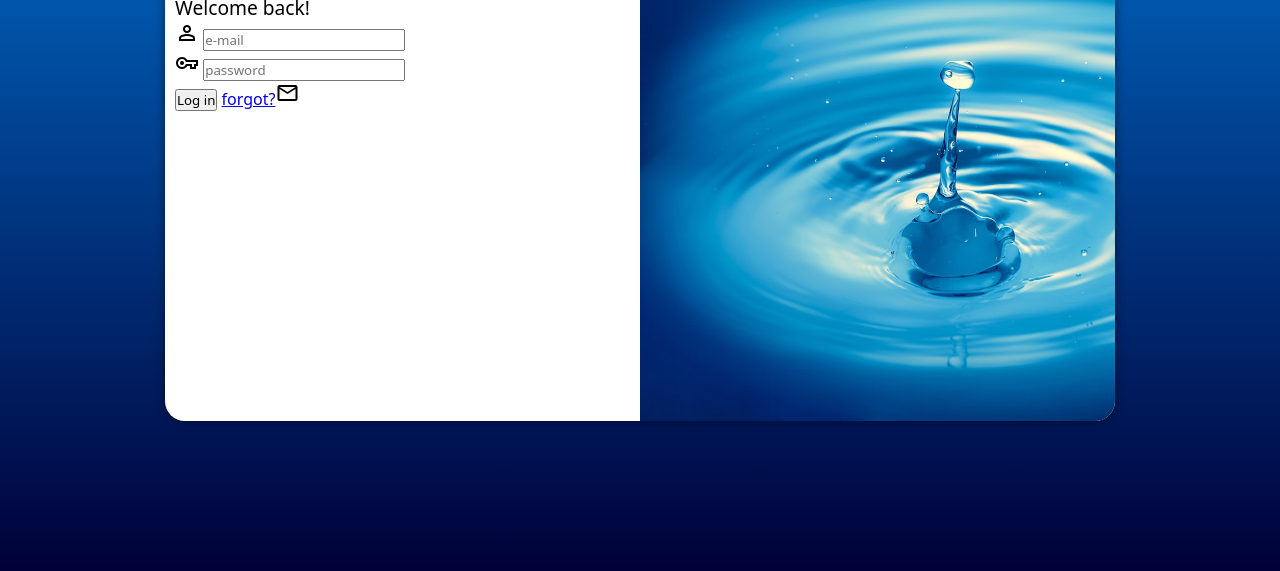
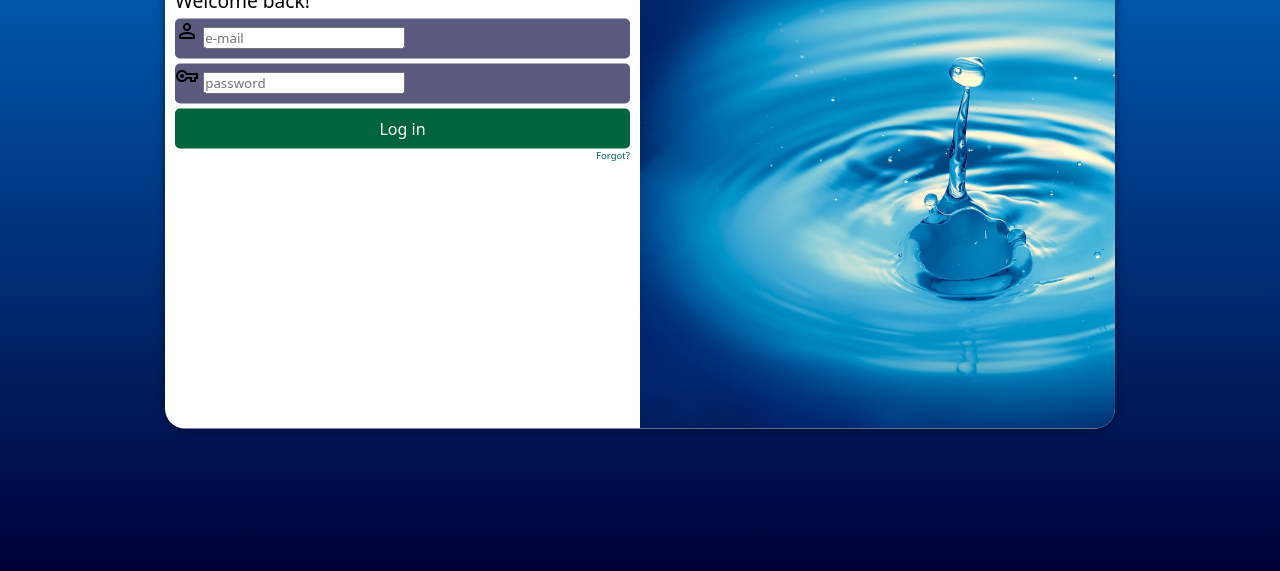
Before and after one commit to giorkakuda/Login, a plain HTML site: page index.html in a window 1280 px wide. Shown: the part 229-800 px from the top of the page. Drawn offline with nearby package versions, Linux system fonts and the light colour scheme.

Commit message:
form botao

```diff
--- a/index.html
+++ b/index.html
@@ -34,9 +34,7 @@
                         <label for="isenha"></label>
                     </div>
                     <input type="submit" value="Log in">
-                    <a href="esqueci.html">forgot?</a><span class="material-symbols-outlined">
-                        mail
-                        </span>
+                    <a href="esqueci.html" class="botao">Forgot?</a>
 
                 </form>
 
--- a/style.css
+++ b/style.css
@@ -20,7 +20,7 @@ main {
 section#Login {
     background-color: white;
     width: 250px;
-    height: 500px;
+    height: 515px;
     border-radius: 20px;
     box-shadow: 0px 0px 10px rgba(0, 0, 0, 0.5);
 
@@ -54,3 +54,34 @@ div#formulario >h1 {
 div#formulario > p {
     font-size: 0.8em;
 }
+
+form > input[type="submit"] {
+    display: block;
+    font-size: 1em;
+    width: 100%;
+    height: 40px;
+    background-color: rgb(0, 100, 62);
+    color: white;
+    border-radius: 5px;
+    border: none;
+    cursor: pointer;
+
+}
+form > input[type="submit"]:hover {
+    background-color: rgb(0, 46, 46);
+}
+form > a.botao {
+    display: block;
+    text-align: right;
+    font-size: 0.6em;
+    text-decoration: none;
+    color: rgb(0, 102, 102);
+}
+form > div.campo {
+    background-color: rgba(1, 2, 56, 0.651);
+    width: 100%;
+    height: 40px;
+    border-radius: 5px;
+    margin: 5px 0px;
+
+}
```
